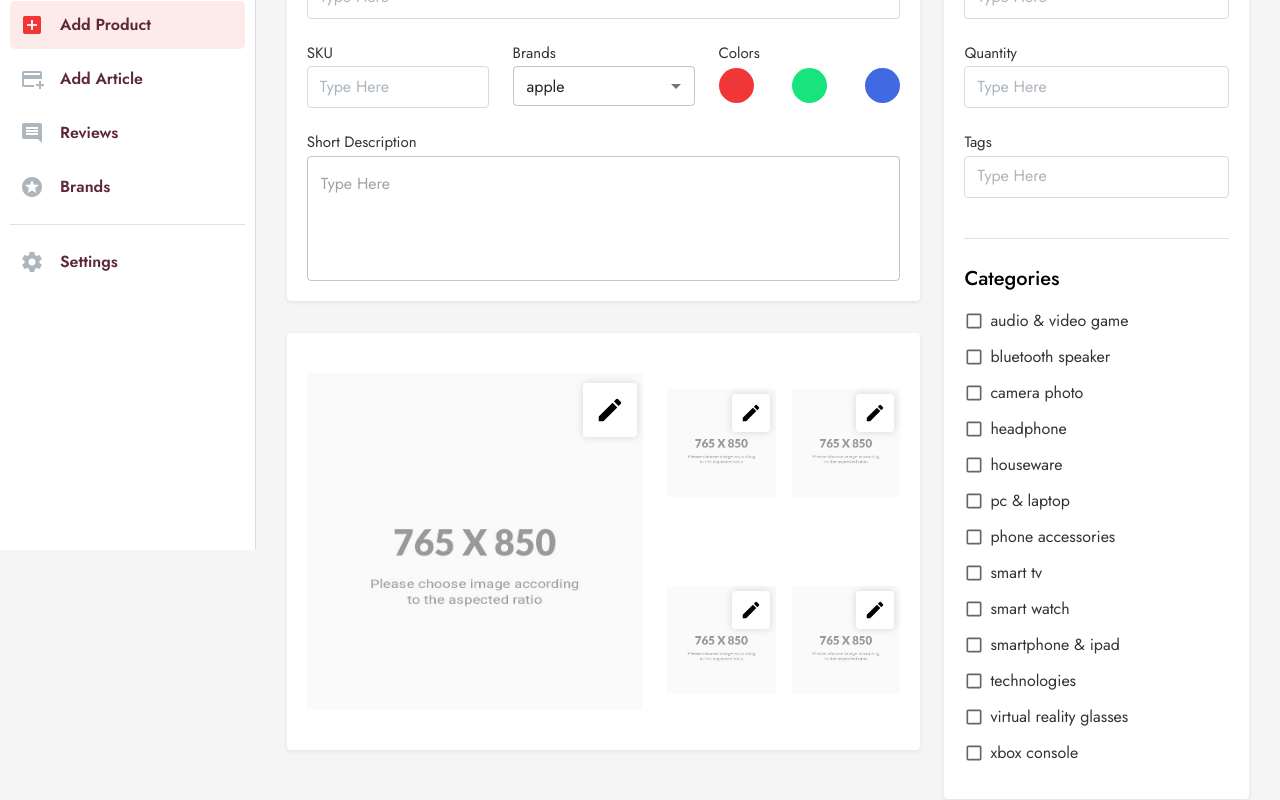
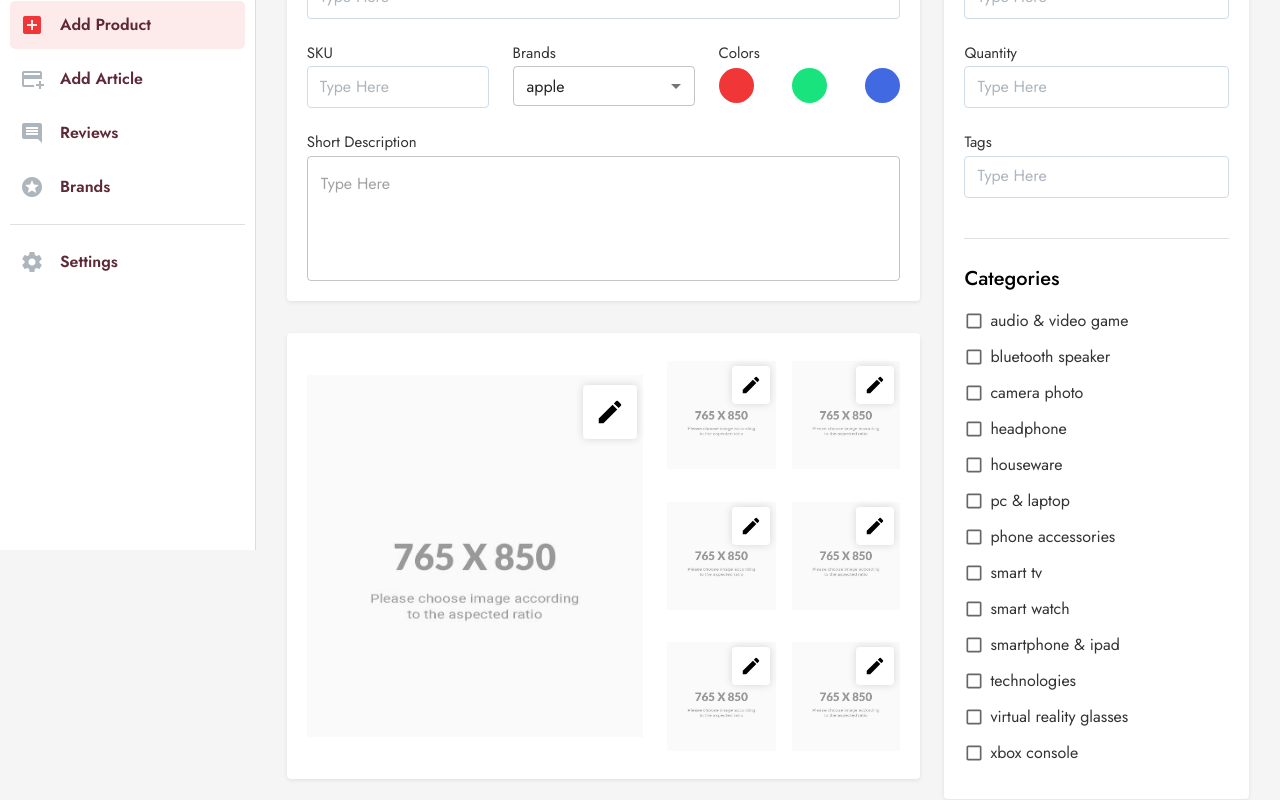
Before and after one commit to digita-webshop/digita-webshop-frontend, a React (Create React App) app: page /panel/add-product in a window 1280 px wide. Shown: the part 250-1050 px from the top of the page. Built offline with nearby package versions, Linux system fonts and the light colour scheme.

Commit message:
feat(addProduct):increase image upload components

```diff
--- a/src/Components/AddProduct/Gallery/Gallery.tsx
+++ b/src/Components/AddProduct/Gallery/Gallery.tsx
@@ -11,6 +11,8 @@ function Gallery() {
   const secondImgRef = useRef<HTMLInputElement>(null);
   const thirdImgRef = useRef<HTMLInputElement>(null);
   const fourthImgRef = useRef<HTMLInputElement>(null);
+  const fifthImgRef = useRef<HTMLInputElement>(null);
+  const sixthImgRef = useRef<HTMLInputElement>(null);
 
   const imageClickHandler = (name: string) => () => {
     switch (name) {
@@ -28,6 +30,12 @@ function Gallery() {
         break;
       case "fourth":
         thirdImgRef.current!.click();
+        break;
+      case "fifth":
+        fifthImgRef.current!.click();
+        break;
+      case "sixth":
+        sixthImgRef.current!.click();
         break;
     }
   };
@@ -80,6 +88,24 @@ function Gallery() {
               </Box>
             </ImageWrapper>
           </Grid>
+          <Grid item xs={6} sm={6} display={"flex"}>
+            <ImageWrapper>
+              <input type={"file"} ref={fifthImgRef} />
+              <img src={previewImg} alt="product-img" />
+              <Box onClick={imageClickHandler("third")}>
+                <Edit />
+              </Box>
+            </ImageWrapper>
+          </Grid>
+          <Grid item xs={6} sm={6} display={"flex"}>
+            <ImageWrapper>
+              <input type={"file"} ref={sixthImgRef} />
+              <img src={previewImg} alt="product-img" />
+              <Box onClick={imageClickHandler("fourth")}>
+                <Edit />
+              </Box>
+            </ImageWrapper>
+          </Grid>
         </Grid>
       </Grid>
     </CardWrapper>
--- a/src/Styles/AddProduct/index.tsx
+++ b/src/Styles/AddProduct/index.tsx
@@ -61,7 +61,7 @@ export const ImageWrapper = styled(Box)(({ theme }) => ({
   height: "100%",
   [theme.breakpoints.up("sm")]: {
     width: "100%",
-    height: "60%",
+    height: "87%",
   },
   img: {
     width: "100%",
```
